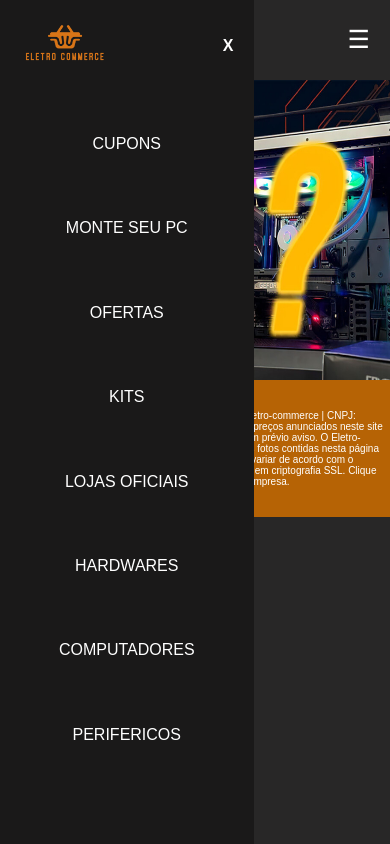
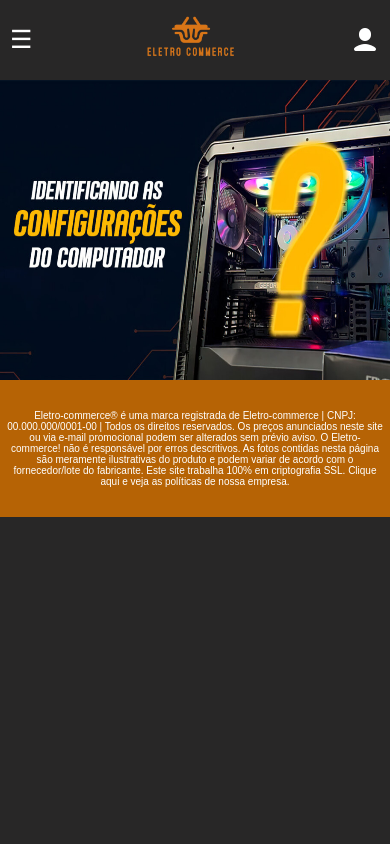
Before and after one commit to NicolasFNS/Eletro-commerce, a PHP site: page / in a window 390 px wide. Run offline with PHP 8.4, Linux system fonts and the light colour scheme; some libraries are stand-ins or nearby versions.

Commit message:
reajustando layout para mobile

```diff
--- a/Eletro-commerce/src/css/Responsive.css
+++ b/Eletro-commerce/src/css/Responsive.css
@@ -1,20 +1,66 @@
+header nav .login-mobile{
+    display: none;
+    cursor: pointer;
+}
+.menu{
+    transition: 0.9s;
+    display: none;
+    position: absolute;
+    background-color: #1a1919;
+    width: 65%;
+    height: 100vh;
+    display: none;
+    flex-direction: column;
+    color: white;
+}
+.menu .topo-menu{
+    padding: 10px 20px 10px;
+    display: flex;
+    justify-content: space-between;
+    align-items: center;
+}
+.menu .topo-menu img{
+    width: 90px;
+}
+.menu .topo-menu .sair-menu{
+    font-weight: bold;
+    cursor: pointer;
+}
+.menu .informacoes-menu{
+    padding: 10px;
+    height: 80%;
+    display: flex;
+    flex-direction: column;
+    justify-content: space-around;
+    align-items: center;
+}
+.menu .informacoes-menu p{
+    cursor: pointer;
+}
+
 @media screen  and (max-width: 767px){
     header .login{
         display: none;
     }
-    header nav{
-        justify-content: space-between;
+    header nav .login-mobile{
+        display: block;
+        width: 30px;
+        margin: 0px 10px 0px;
     }
-    nav img{
+    nav .logo{
+        display: flex;
+        flex-grow: 1;
+        justify-content: center;
+    }
+    nav .logo img{
         width: 100px;
-        margin: 0px 10px 0px;
     }
     header .pesquisa-header input,.buscar{
         display: none;
     }
     nav .btn-menu{
         display: block;
-        margin: 0px 20px 0px;
+        margin: 0px 10px 0px;
     }
 
     header .catalogo{
@@ -41,4 +87,16 @@
     footer .diretrizes{
         padding: 30px 5px 30px;
     }
+
+    .conteiner-input{
+        display: flex;
+        flex-direction: column;
+        width: 100%;
+        align-items: center;
+        justify-content: center;
+    }
+    .swal2-input{
+        max-width: 100%;
+        width: auto;
+    }
 }
--- a/Eletro-commerce/src/css/Style.css
+++ b/Eletro-commerce/src/css/Style.css
@@ -19,10 +19,11 @@
 }
 header nav{
     display: flex;
+    align-items: center;
     justify-content: space-around;
-    align-items: center;
 }
-nav img{
+
+nav .logo img{
     width: 140px;
 }
 
@@ -150,39 +151,3 @@
     font-size: 10px;
     padding: 20px 100px 20px;
 }
-
-.menu{
-    transition: 0.9s;
-    display: none;
-    position: absolute;
-    background-color: #1a1919;
-    width: 65%;
-    height: 100vh;
-    display: flex;
-    flex-direction: column;
-    color: white;
-}
-.menu .topo-menu{
-    padding: 10px 20px 10px;
-    display: flex;
-    justify-content: space-between;
-    align-items: center;
-}
-.menu .topo-menu img{
-    width: 90px;
-}
-.menu .topo-menu .sair-menu{
-    font-weight: bold;
-    cursor: pointer;
-}
-.menu .informacoes-menu{
-    padding: 10px;
-    height: 80%;
-    display: flex;
-    flex-direction: column;
-    justify-content: space-around;
-    align-items: center;
-}
-.menu .informacoes-menu p{
-    cursor: pointer;
-}
--- a/Eletro-commerce/src/index.html
+++ b/Eletro-commerce/src/index.html
@@ -30,12 +30,15 @@
     </section>
     <header>
         <nav>
-            <img  src="images/eletrocommerce-logo.png" alt="">
+            <p class="btn-menu">&#9776;</p>
+            <div class="logo">
+                <img src="images/eletrocommerce-logo.png" alt="">
+            </div>
             <div class="pesquisa-header">
                 <input type="text" placeholder="Pesquisar"><button class="buscar">Buscar</button></input>
             </div>
-            <button class="login">Login</button>
-            <p class="btn-menu">&#9776;</p>
+            <button id="login" class="login">Login</button>
+            <img id="login" class="login-mobile" src="images/icon-login.png" alt="">
         </nav>
         <section class="catalogo">
             <ul>
--- a/Eletro-commerce/src/js/Login.js
+++ b/Eletro-commerce/src/js/Login.js
@@ -1,14 +1,17 @@
 let userEmail = ""
 let userPassword = ""
 
-let btnLogin = document.querySelector(".login");
+let btnLogin = document.querySelectorAll("#login");
 
-btnLogin.addEventListener("click", () => {
+btnLogin.forEach(element => {
+    element.addEventListener("click", ()=>{
         Swal.fire({
             title: "Login",
             html: `
+              <div class="conteiner-input">
               <input type="text" id="email" class="swal2-input" placeholder="Email">
               <input type="password" id="password" class="swal2-input" placeholder="Senha">
+              </div>
             `,
             showDenyButton: true,
             confirmButtonText: "Entrar",
@@ -23,7 +26,7 @@
 
                 if(userEmail == "" || userPassword == ""){
                     Swal.fire({
-                title: "Campos vazios",
+                        title: "Erro ao logar",
                         customClass: {
                             popup: 'popup-login'
                         }
@@ -52,8 +55,10 @@
                 Swal.fire({
                     title: "Sign-up",
                     html: `
+                    <div class="conteiner-input">
                     <input type="text" id="email" class="swal2-input" placeholder="Email">
                     <input type="password" id="password" class="swal2-input" placeholder="Senha">
+                    </div>
                     `,
                     showDenyButton: true,
                     confirmButtonText: "Salvar",
@@ -94,4 +99,5 @@
                 })
             }
           });
+    })
 });
```
Also changed, not shown: Eletro-commerce/src/images/icon-login.png (added). Lines whose indentation alone changed are shown as unchanged.
